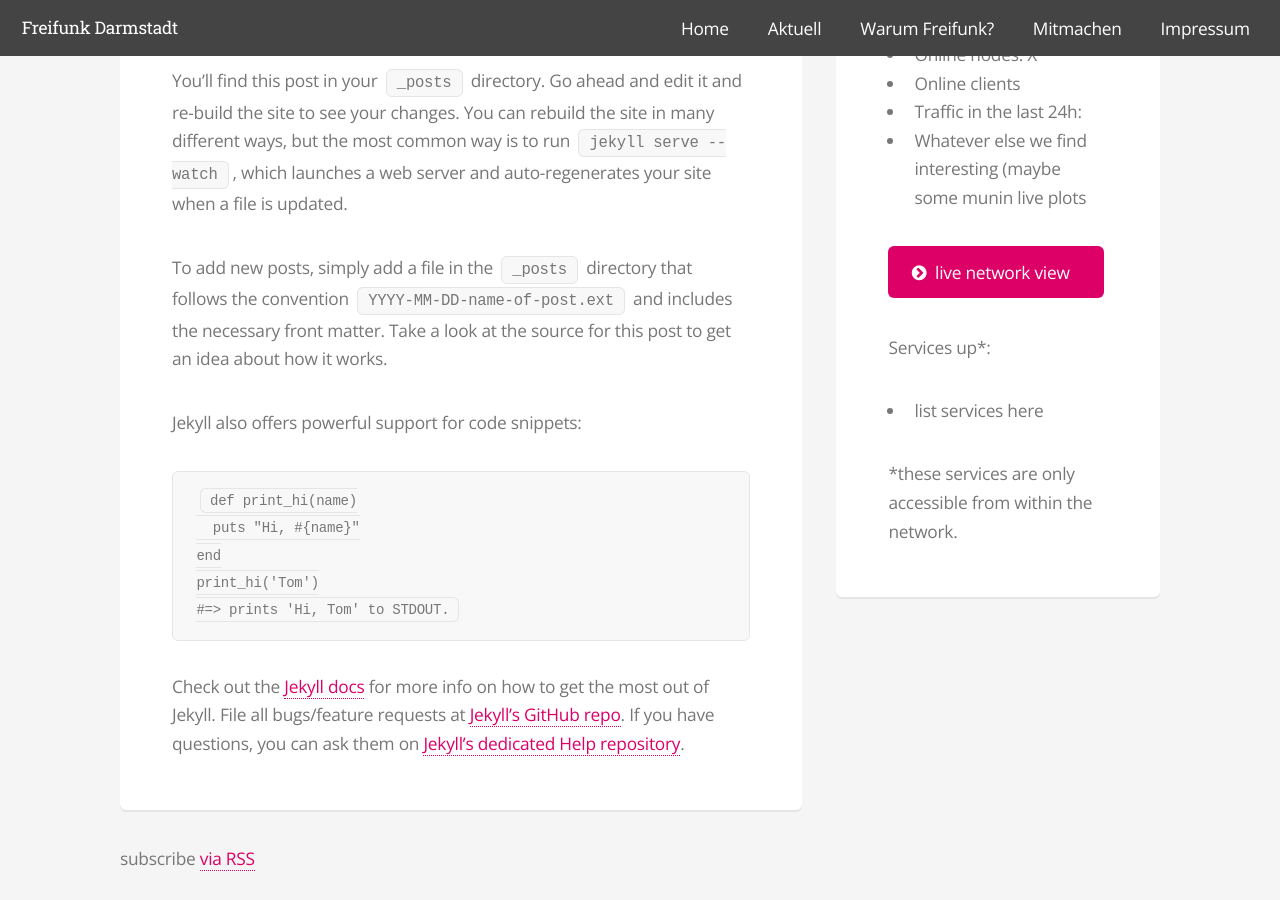
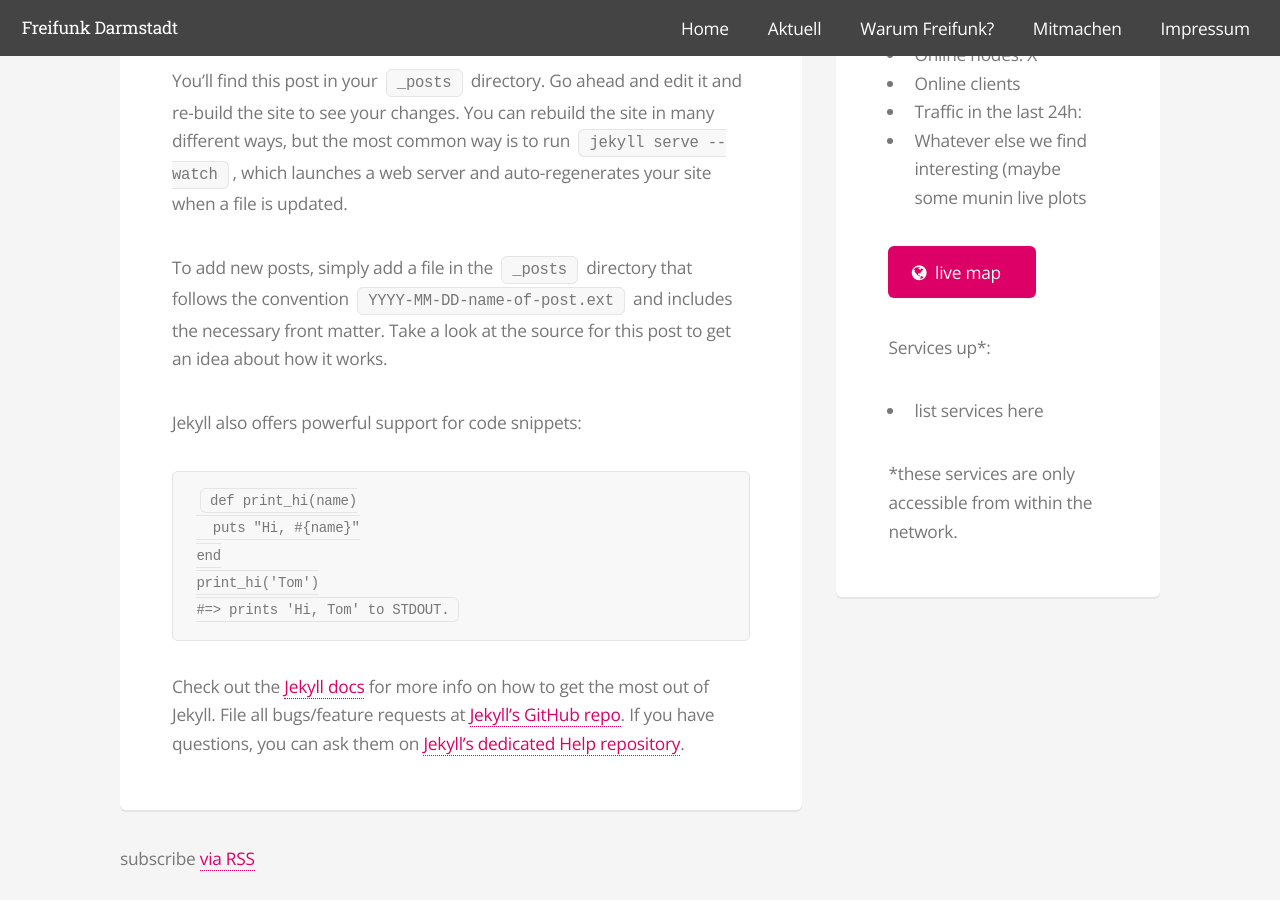
Before and after one commit to mdrenger/darmstadt.freifunk.net, a Jekyll site: the page built from pages/aktuell.html, in a window 1280 px wide and 900 px high, scrolled down 320 px. Built offline with Jekyll 4.4.1, drawn with Linux system fonts in a browser that asks for light colours.

Commit message:
changed side bar

```diff
--- a/pages/aktuell.html
+++ b/pages/aktuell.html
@@ -43,7 +43,7 @@ top_url: /aktuell/
 						<li> Traffic in the last 24h:</li>
 						<li> Whatever else we find interesting (maybe some munin live plots</li>
 					</ul>
-					<p><a href="http://map.freifunk-darmstadt.de" class="button special icon fa-chevron-circle-right">live network view</a></p>
+					<p><a href="http://map.freifunk-darmstadt.de" class="button special icon fa-globe">live map</a></p>
 					<p>Services up*:</p>
 					<ul>
 						<li>list services here</li>
```
